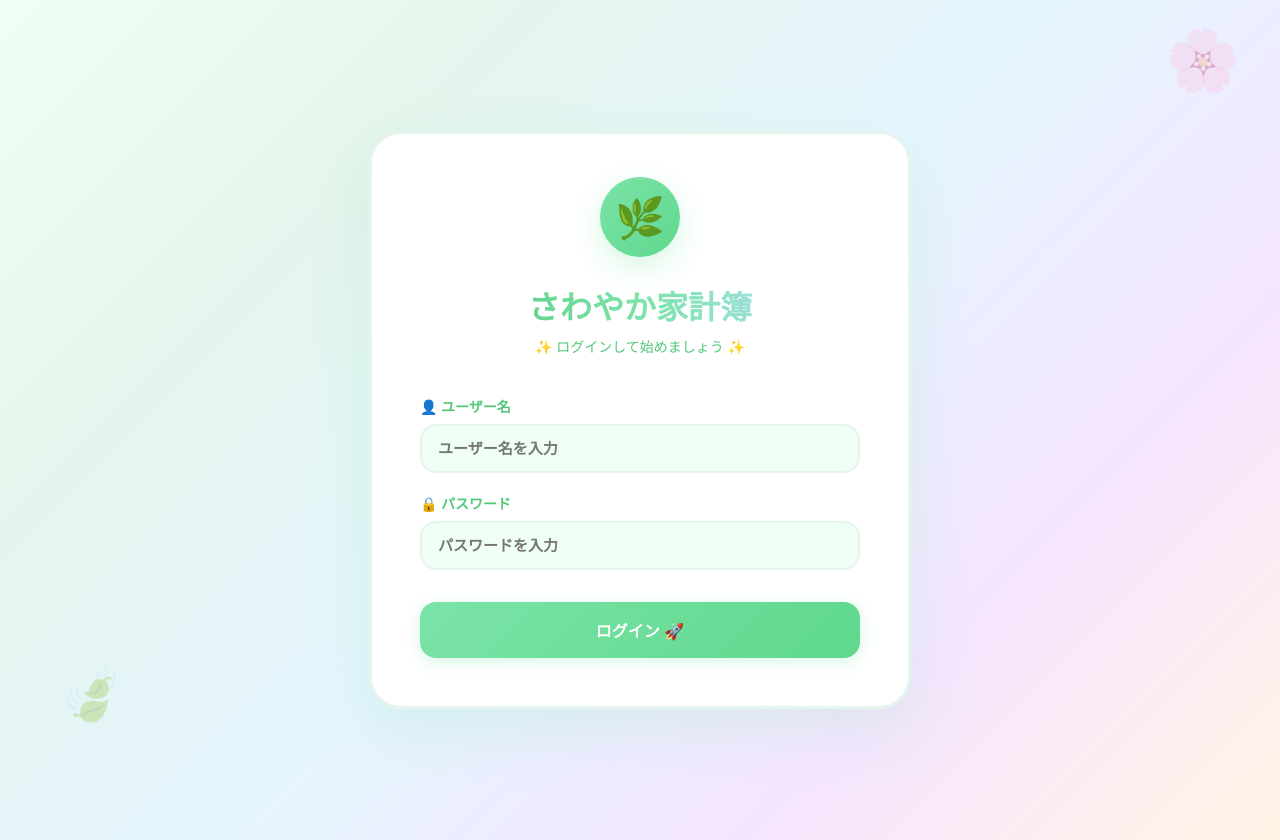
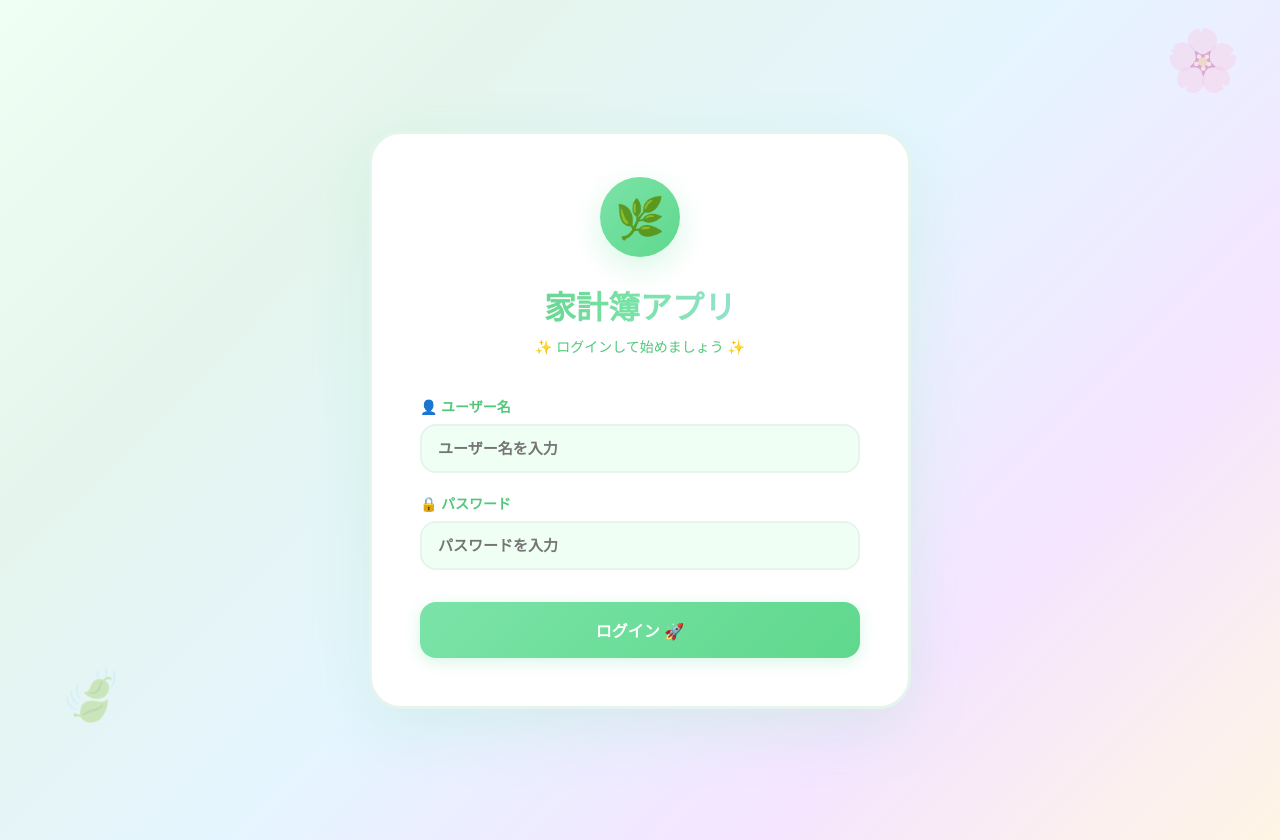
Before and after one commit to rio1412/my-kakeibo-app_frontend1013, a Next.js app: page / in a window 1280 px wide. Built offline with nearby package versions, Linux system fonts and the light colour scheme.

Commit message:
Update heading text for the budget app

```diff
--- a/pages/index.tsx
+++ b/pages/index.tsx
@@ -98,7 +98,7 @@ export default function LoginPage() {
               WebkitBackgroundClip: "text",
               WebkitTextFillColor: "transparent"
             }}>
-              さわやか家計簿
+              家計簿アプリ
             </h1>
             <p style={{
               fontSize: 14,
```
